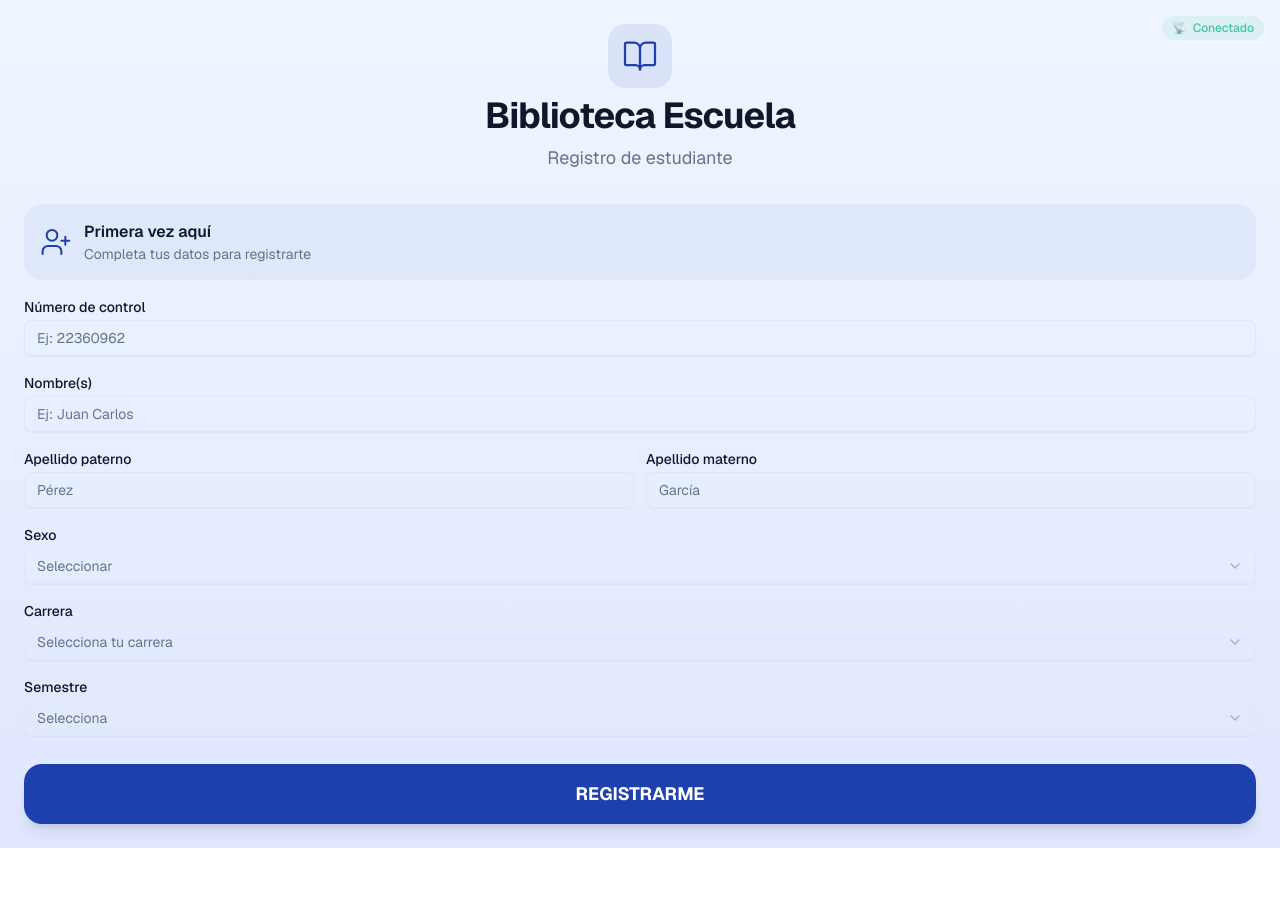
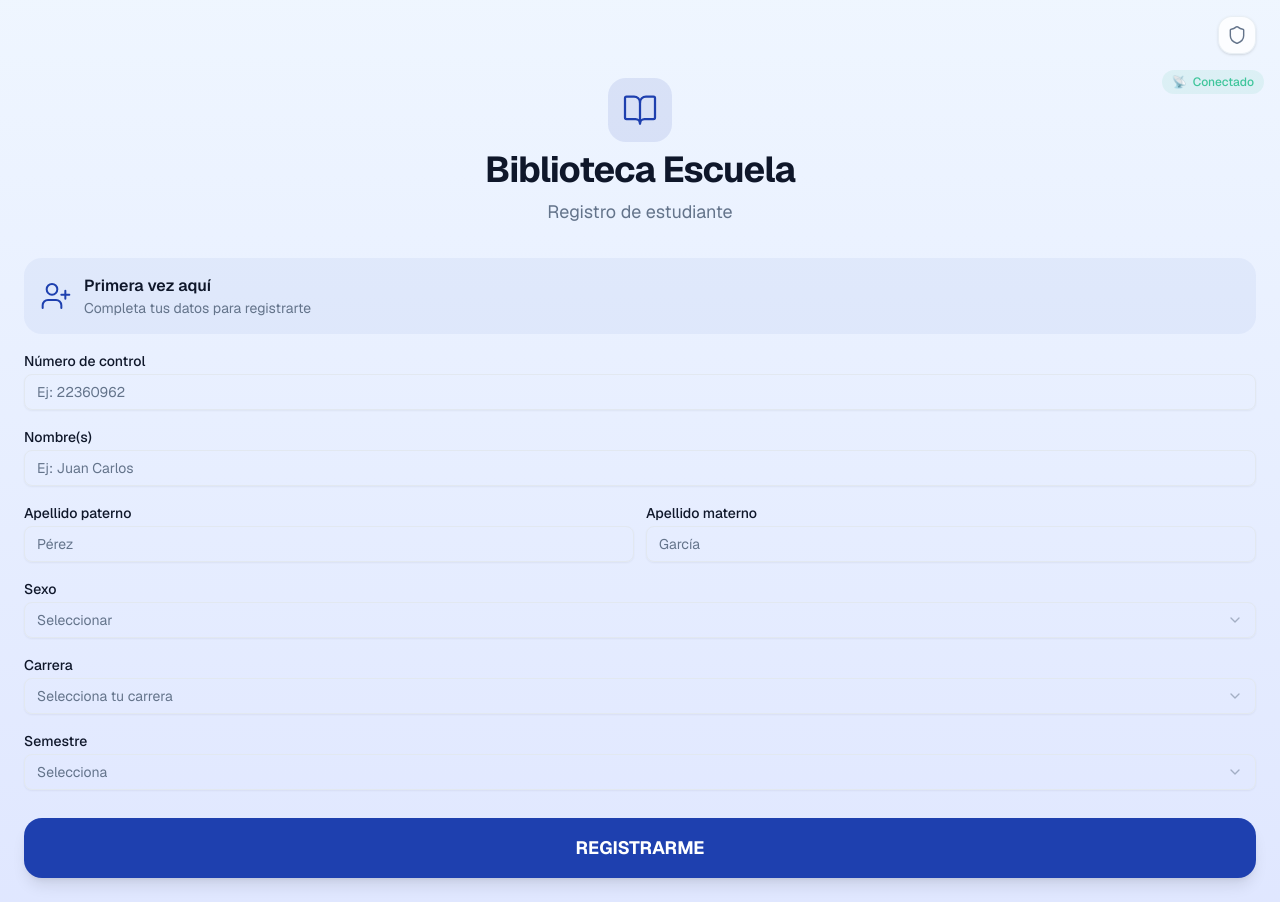
Before and after one commit to 1rauuul/Acceso-Biblioteca, a Next.js app: page /registro in a window 1280 px wide. Before the commit the page ends 848 px from the top, so only its background shows below. Built offline with nearby package versions, Linux system fonts and the light colour scheme.

Commit message:
Feature: Acceso a panel de admin desde la home page

```diff
--- a/app/admin/login/page.tsx
+++ b/app/admin/login/page.tsx
@@ -1,6 +1,7 @@
 "use client";
 
 import { useState } from "react";
+import Link from "next/link";
 import { useRouter } from "next/navigation";
 import { Lock, Loader2 } from "lucide-react";
 import { Input } from "@/components/ui/input";
@@ -97,6 +98,13 @@ export default function AdminLoginPage() {
               "Iniciar sesión"
             )}
           </button>
+
+          <Link
+            href="/registro"
+            className="text-center text-sm text-muted-foreground underline-offset-2 transition-colors hover:text-foreground hover:underline"
+          >
+            Volver a registro
+          </Link>
         </form>
       </div>
     </PageWrapper>
--- a/app/registro/page.tsx
+++ b/app/registro/page.tsx
@@ -2,7 +2,7 @@
 
 import { useState } from "react";
 import { useRouter } from "next/navigation";
-import { UserPlus, Loader2 } from "lucide-react";
+import { UserPlus, Loader2, Shield } from "lucide-react";
 import { Input } from "@/components/ui/input";
 import { Label } from "@/components/ui/label";
 import {
@@ -98,6 +98,18 @@ export default function RegistroPage() {
 
   return (
     <PageWrapper className="bg-gradient-to-b from-blue-50 to-indigo-100 dark:from-slate-900 dark:to-slate-800">
+      <div className="px-6 pt-4">
+        <div className="flex justify-end">
+          <button
+            type="button"
+            aria-label="Acceso administrador"
+            onClick={() => router.push("/admin/login")}
+            className="inline-flex cursor-pointer items-center justify-center rounded-xl border border-border/70 bg-background/80 p-2 text-muted-foreground shadow-sm transition-colors hover:bg-background hover:text-foreground focus-visible:ring-4 focus-visible:ring-primary/40 focus-visible:outline-none"
+          >
+            <Shield className="size-5" strokeWidth={1.7} />
+          </button>
+        </div>
+      </div>
       <LibraryHeader subtitle="Registro de estudiante" />
 
       <form
--- a/components/admin/admin-shell.tsx
+++ b/components/admin/admin-shell.tsx
@@ -7,6 +7,7 @@ import {
   LayoutDashboard,
   FileBarChart,
   LogOut,
+  ArrowLeft,
   BookOpen,
   Menu,
   X,
@@ -101,6 +102,13 @@ export function AdminShell({ children, userName }: AdminShellProps) {
           <div className="mb-2 px-3 text-xs text-muted-foreground">
             {userName}
           </div>
+          <Link
+            href="/registro"
+            className="mb-1 flex w-full items-center gap-3 rounded-lg px-3 py-2.5 text-sm font-medium text-muted-foreground transition-colors hover:bg-accent hover:text-foreground"
+          >
+            <ArrowLeft className="size-4" />
+            Volver a registro
+          </Link>
           <button
             onClick={handleLogout}
             className="flex w-full items-center gap-3 rounded-lg px-3 py-2.5 text-sm font-medium text-muted-foreground transition-colors hover:bg-destructive/10 hover:text-destructive"
```
